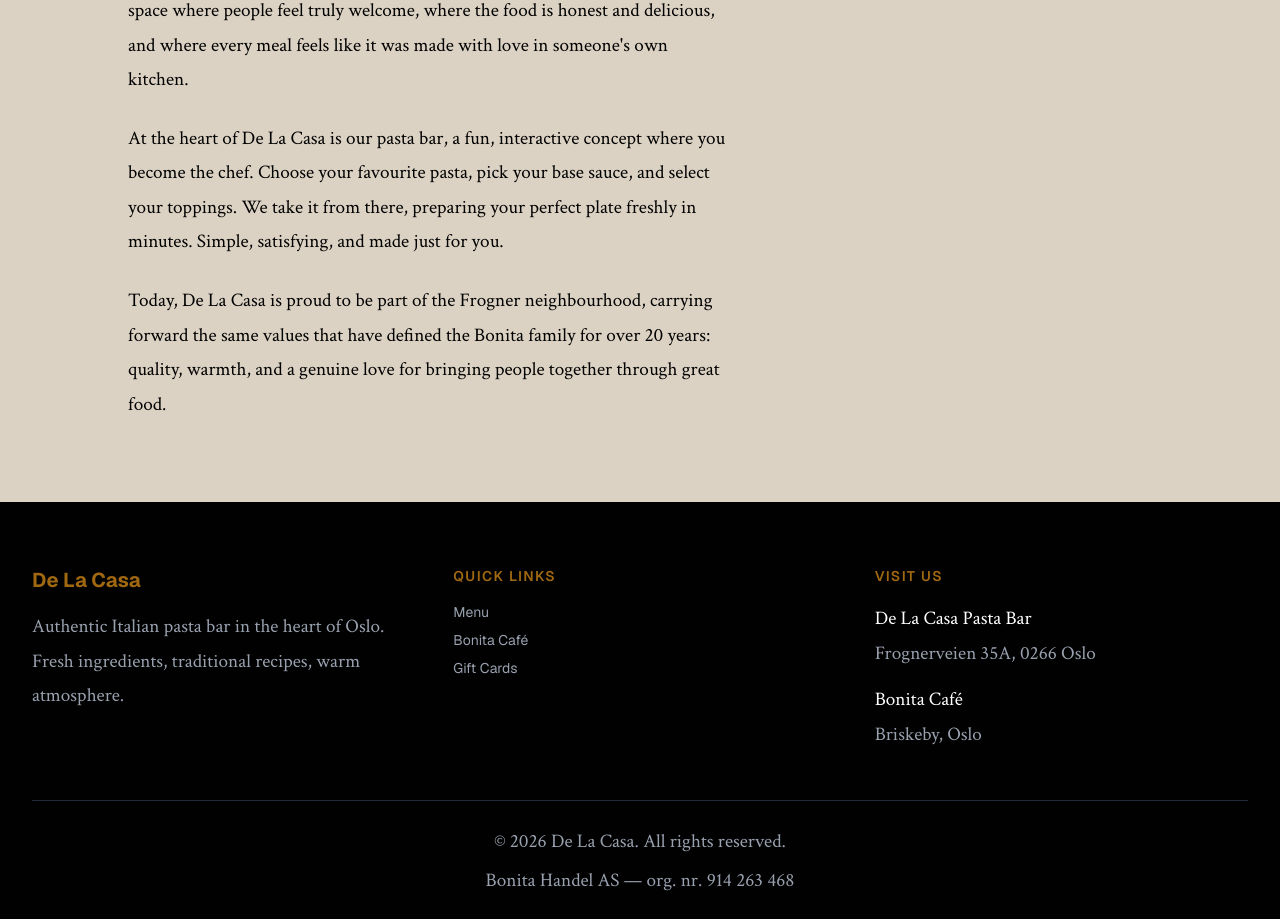
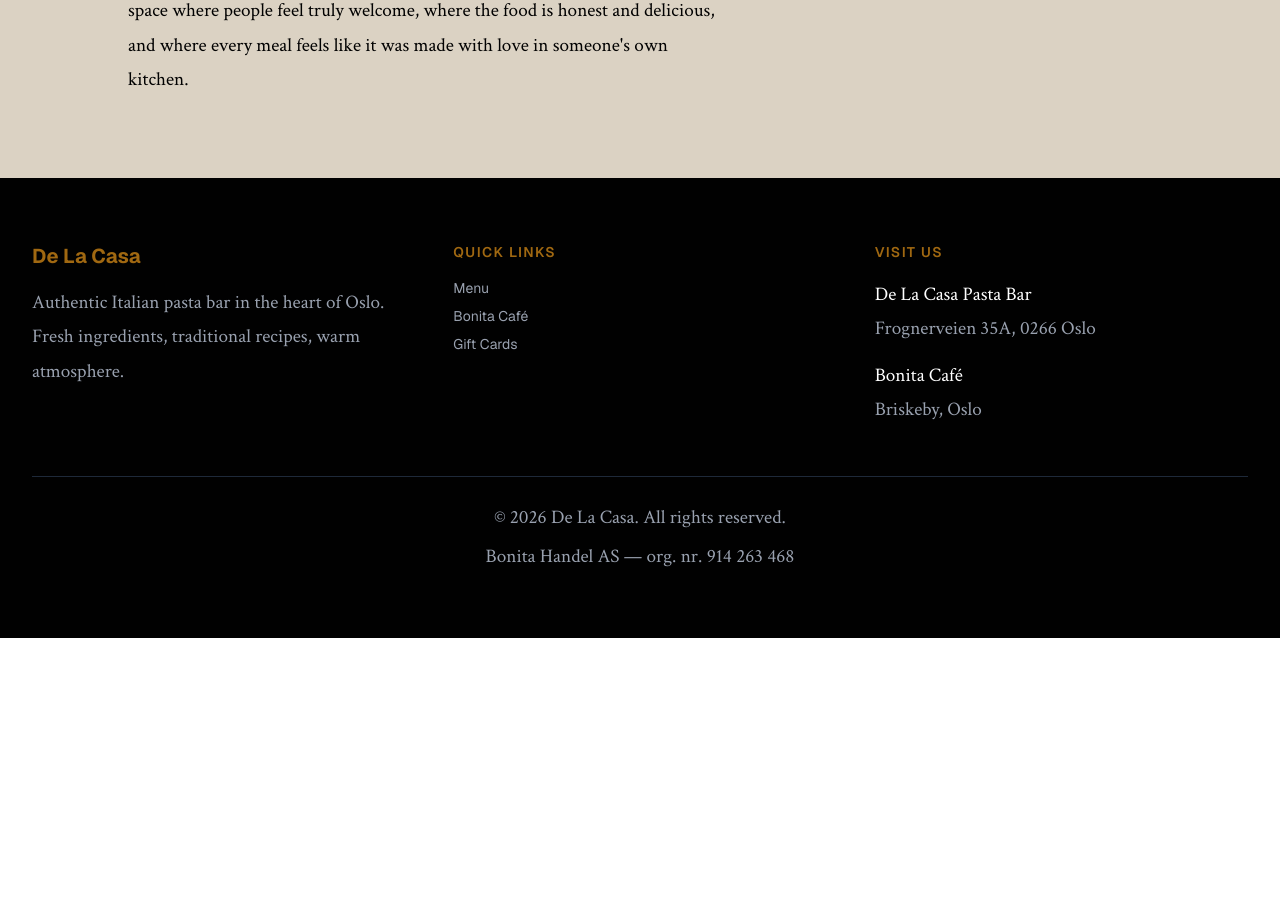
Before and after one commit to RosarioBA/delacasa-website, a Next.js app: page /about in a window 1280 px wide. Shown: the part 960-1879 px from the top of the page. After the commit the page ends 1598 px from the top, so only its background shows below. Built offline with nearby package versions, Linux system fonts and the light colour scheme; a web font is replaced by a local one.

Commit message:
content: remove last two paragraphs from about page

```diff
--- a/app/about/page.tsx
+++ b/app/about/page.tsx
@@ -81,12 +81,6 @@
           <p className="text-[#010101] text-base md:text-lg leading-relaxed">
             Then came 2018, and with it, the boldest chapter yet. De La Casa, meaning "from home" in Spanish, was born from a simple but heartfelt idea: to create a space where people feel truly welcome, where the food is honest and delicious, and where every meal feels like it was made with love in someone's own kitchen.
           </p>
-          <p className="text-[#010101] text-base md:text-lg leading-relaxed">
-            At the heart of De La Casa is our pasta bar, a fun, interactive concept where you become the chef. Choose your favourite pasta, pick your base sauce, and select your toppings. We take it from there, preparing your perfect plate freshly in minutes. Simple, satisfying, and made just for you.
-          </p>
-          <p className="text-[#010101] text-base md:text-lg leading-relaxed">
-            Today, De La Casa is proud to be part of the Frogner neighbourhood, carrying forward the same values that have defined the Bonita family for over 20 years: quality, warmth, and a genuine love for bringing people together through great food.
-          </p>
         </FadeIn>
 
         {/* Image */}
```
